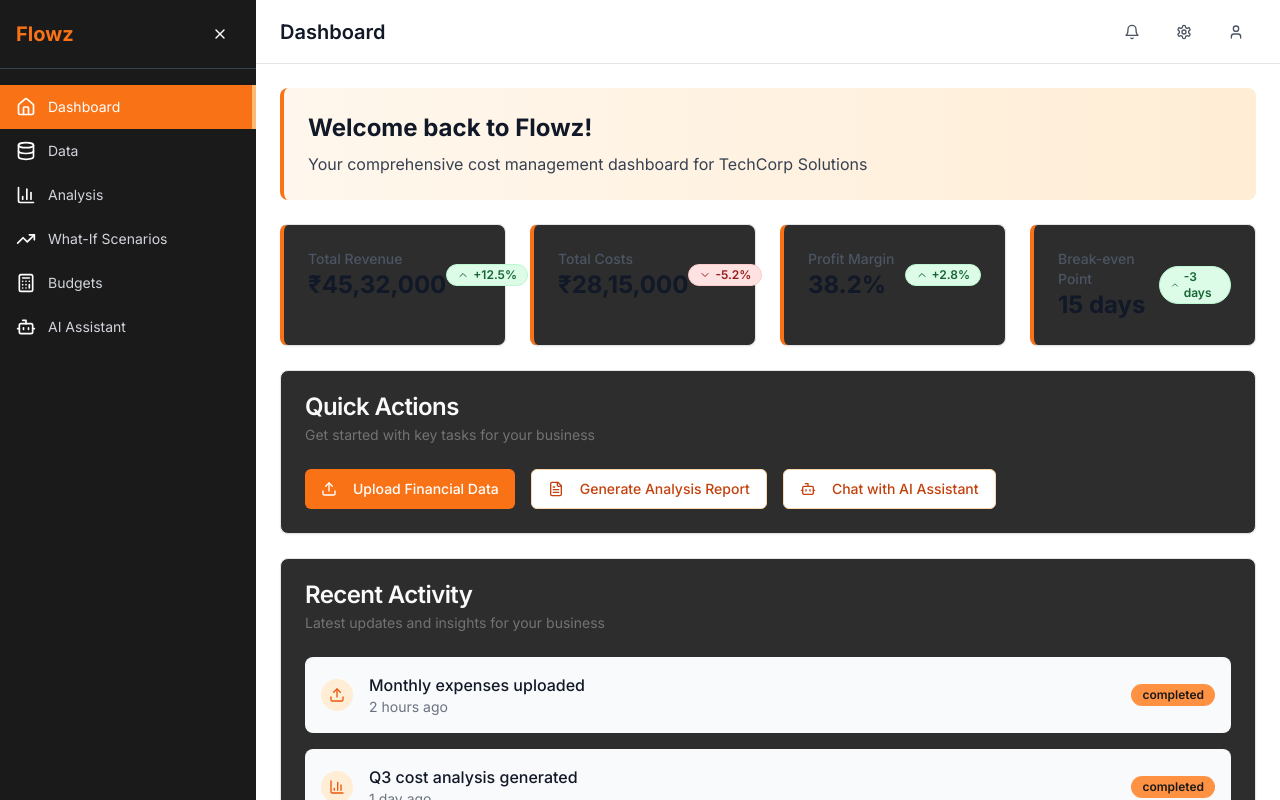
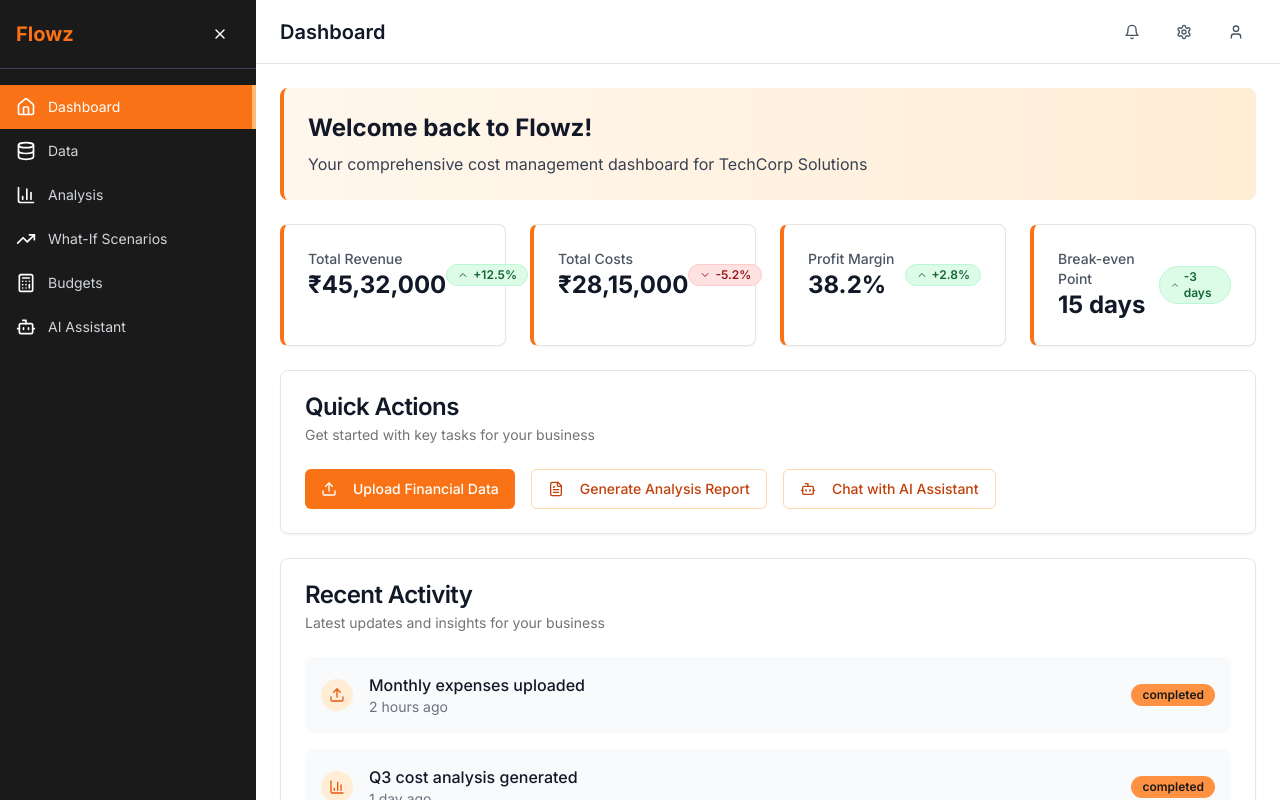
Before and after one commit to EdykhanGH/flowz-financial-clarity-ai, a React (Vite) app: page /dashboard in a window 1280 px wide. Shown: the top 800 px of the page. Built offline with nearby package versions, Linux system fonts and the light colour scheme.

Commit message:
Fix: Inverted scorecard contrast
Adjusted the color scheme of the scorecard components to improve contrast and readability.

```diff
--- a/src/components/ui/card.tsx
+++ b/src/components/ui/card.tsx
@@ -1,3 +1,4 @@
+
 import * as React from "react"
 
 import { cn } from "@/lib/utils"
@@ -9,7 +10,7 @@ const Card = React.forwardRef<
   <div
     ref={ref}
     className={cn(
-      "rounded-lg border bg-card text-card-foreground shadow-sm",
+      "rounded-lg border bg-white text-gray-900 shadow-sm dark:bg-card dark:text-card-foreground",
       className
     )}
     {...props}
```
